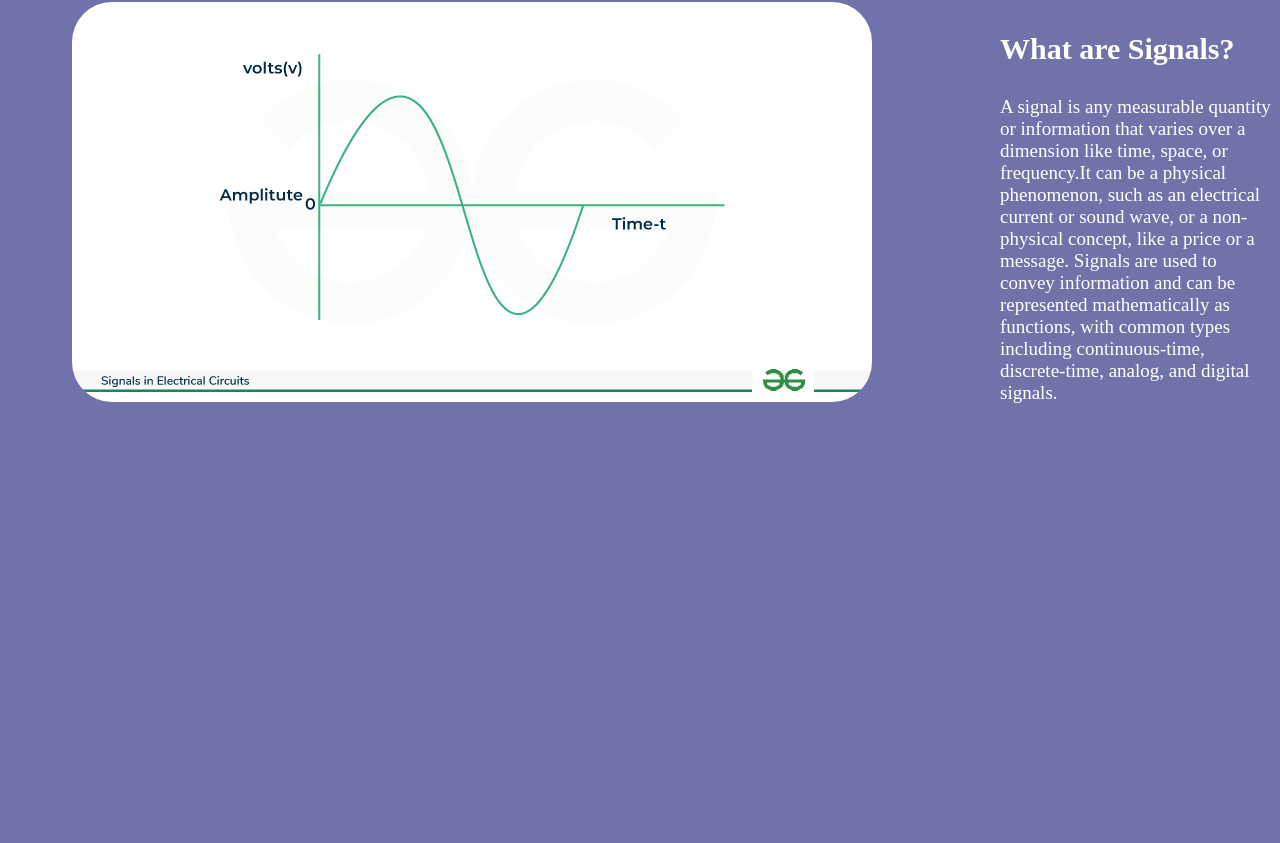
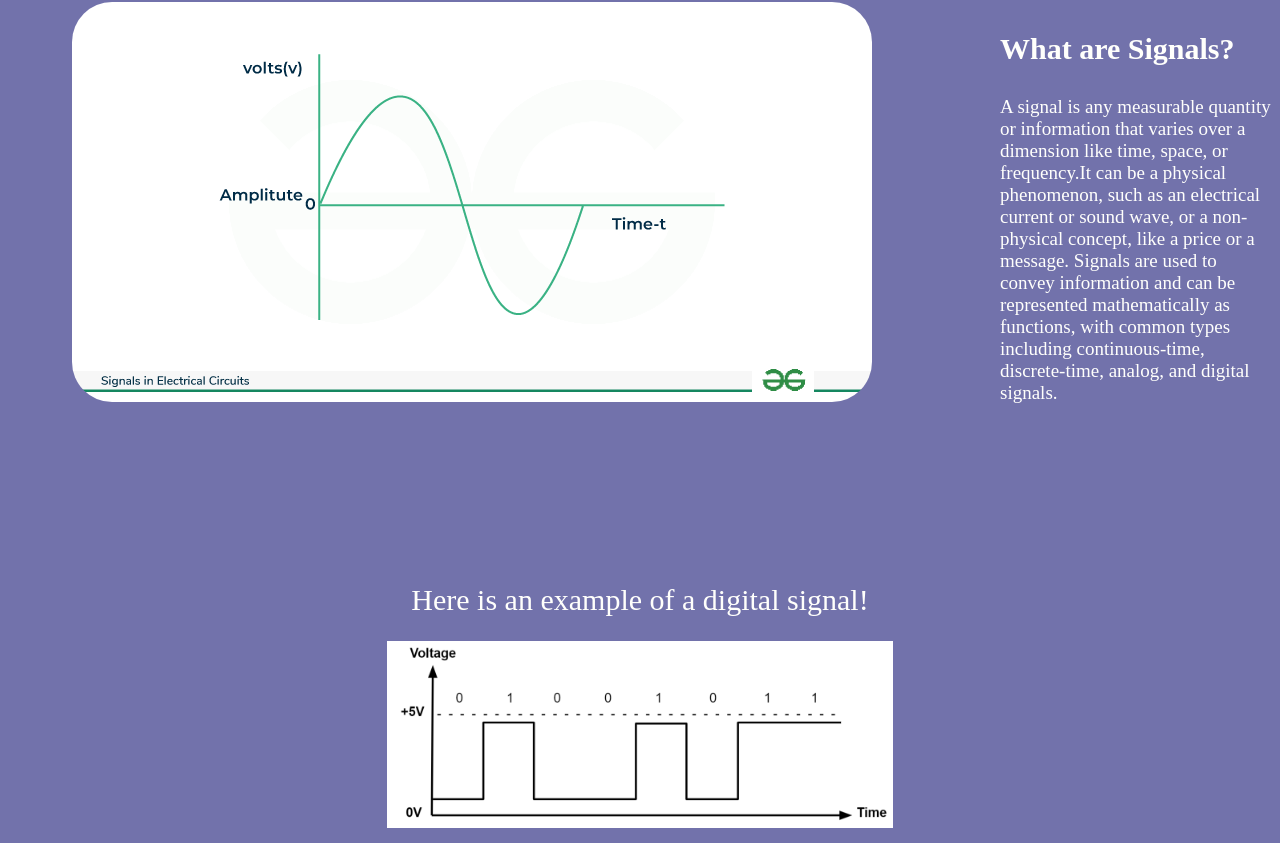
Before and after one commit to Abhinav2065/SignalVisualizer, a React (Vite) app in the folder SignalVisualizer/: page / in a window 1280 px wide. Shown: the part 633-1476 px from the top of the page. Before the commit the page ends 1064 px from the top, so only its background shows below. Built offline with nearby package versions, Linux system fonts and the light colour scheme.

Commit message:
Added an example of digital Signal

```diff
--- a/SignalVisualizer/src/components/Home.jsx
+++ b/SignalVisualizer/src/components/Home.jsx
@@ -1,6 +1,7 @@
-import React from 'react'
+import React, {useState, useEffect, useRef} from 'react'
 import '../styles/Home.css'
 import analogSignal from '../assets/Analog-Signal.png'
+import digitalSignal from '../assets/digitalSignal.png'
 
 
 const Home = () => {
@@ -18,6 +19,13 @@ const Home = () => {
         </div>
       </div>
 
+      <div className="example">
+        Here is an example of a digital signal!
+        <br />
+        <img src={digitalSignal} alt="DigitalSignal" />
+      </div>
+
+
     </div>
   )
 }
--- a/SignalVisualizer/src/styles/Home.css
+++ b/SignalVisualizer/src/styles/Home.css
@@ -19,3 +19,17 @@
 .image {
     border-radius: 40px;
 }
+
+
+.example {
+    padding-top: 20vh;
+    align-items: center;
+    text-align: center;
+    font-size: 30px;
+}
+
+
+.example img {
+    width: 40%;
+    padding-top: 3vh;
+}
```
Also changed, not shown: SignalVisualizer/src/assets/digitalSignal.png (added).
